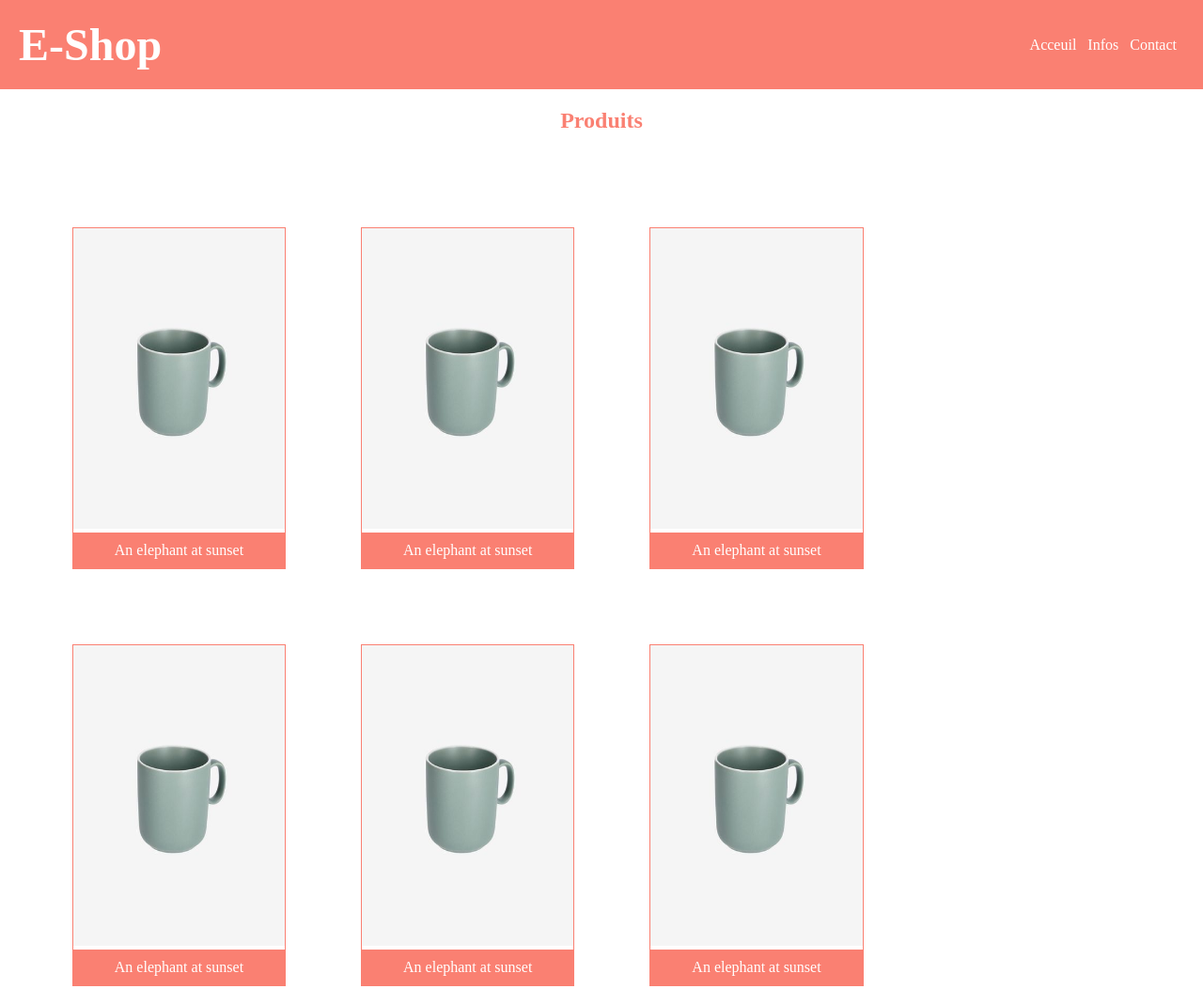
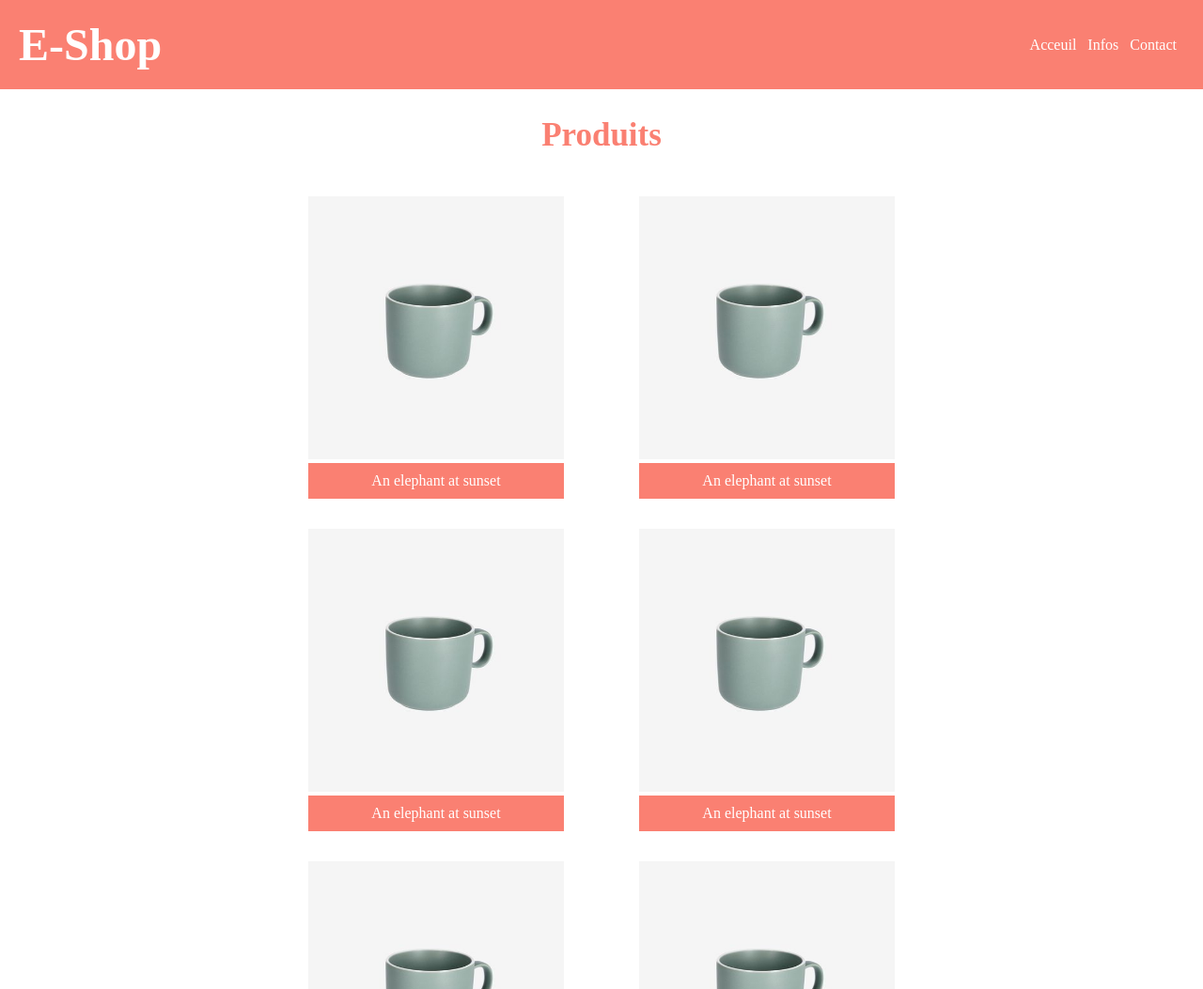
Before and after one commit to drameBoubacar/e-shop, a website built with webpack: page src/index.html in a window 1280 px wide. Shown: the top 1053 px of the page at 94% size. Built offline with nearby package versions, Linux system fonts and the light colour scheme.

Commit message:
ajustement des cards

```diff
--- a/src/scss/base/_reset.scss
+++ b/src/scss/base/_reset.scss
@@ -5,7 +5,7 @@ body {
 
 h2 {
     color: $bg-header;
-    font: 35px;
+    font-size: 35px;
     text-align: center;
 
 }
--- a/src/scss/components/_card.scss
+++ b/src/scss/components/_card.scss
@@ -1,17 +1,16 @@
 .container {
     display: flex;
     flex-wrap: wrap;
-    margin:0 6%;
+    justify-content: center;
+    margin: auto;
     padding: 0 0 5% 0;
+    width: 80%;
 
     figure {
-        border: 1px solid $bg-header;
-        margin: auto;
-        margin: 5rem 5rem 0 0;
-        width: 20%;
+        width: 17rem;
 
         img {
-            height: 40vh;
+            height: 35vh;
             width: 100%;
         }
 
```
